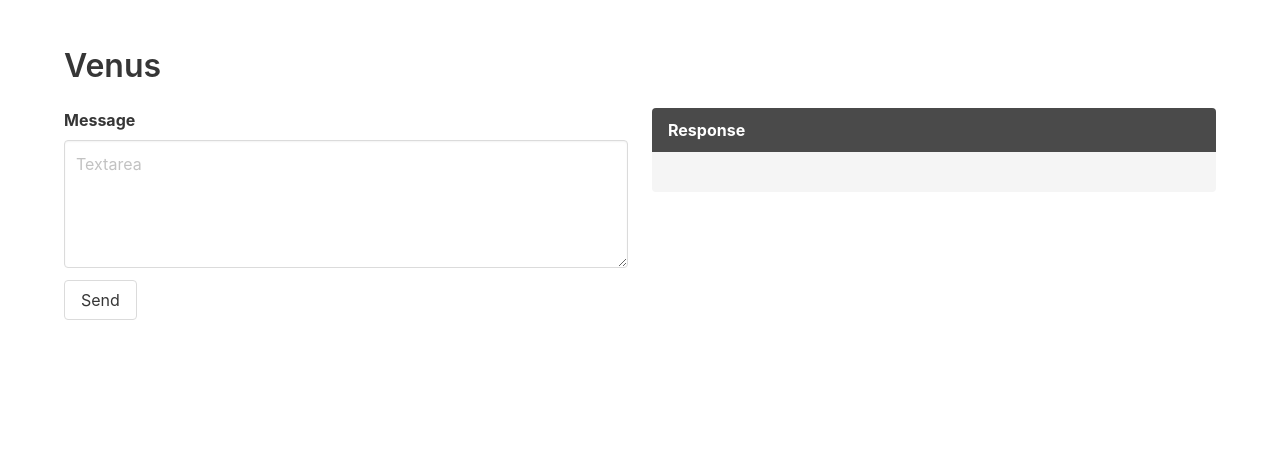
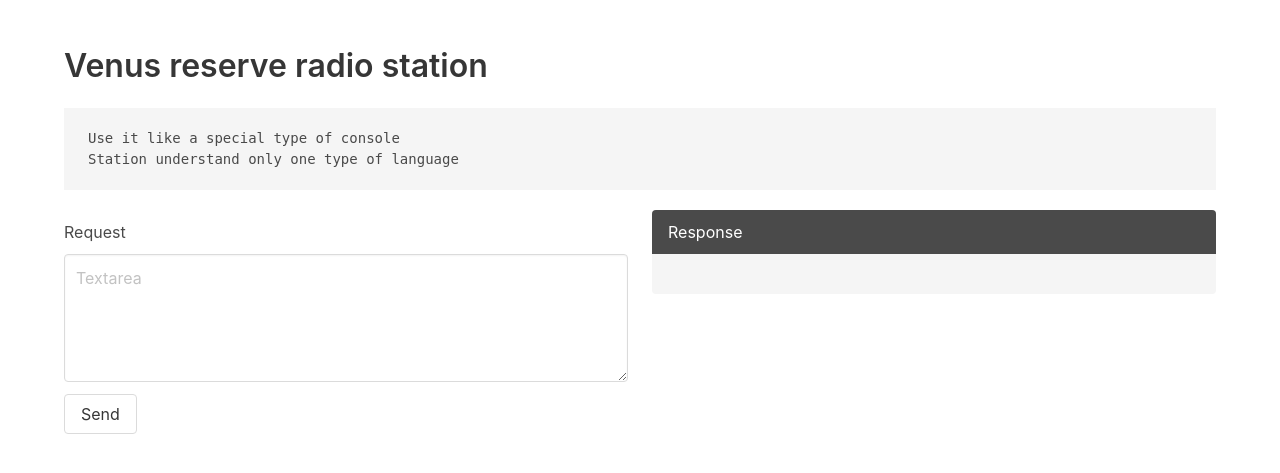
Before and after one commit to ufocoder/fctf-tasks, a Flask app: page / in a window 1280 px wide. Shown: the top 473 px of the page. Run offline with Flask 2, Linux system fonts and the light colour scheme; some libraries are stand-ins or nearby versions.

Commit message:
Update `Venus` template

```diff
--- a/venus/templates/index.html
+++ b/venus/templates/index.html
@@ -11,13 +11,17 @@
   <section class="section">
     <div class="container">
       <h1 class="title">
-        Venus
+        Venus reserve radio station
       </h1>
+
+      <pre style="padding-bottom: 0">Use it like a special type of console</pre>
+      <pre style="padding-top: 0; margin-bottom: 20px">Station understand only one type of language</pre>
+
       <div class="columns">
         <div class="column">
           <form id="form">
             <div class="field">
-              <label class="label">Message</label>
+              <h3 style="line-height: 44px;">Request</h3>
               <div class="control">
                 <textarea  id="message" class="textarea" placeholder="Textarea"></textarea>
               </div>
@@ -28,7 +32,7 @@
         <div class="column">
           <article class="message">
             <div class="message-header">
-              <p>Response</p>
+              <h2>Response</h3>
             </div>
             <div class="message-body" id="answer"></div>
           </article>
```
